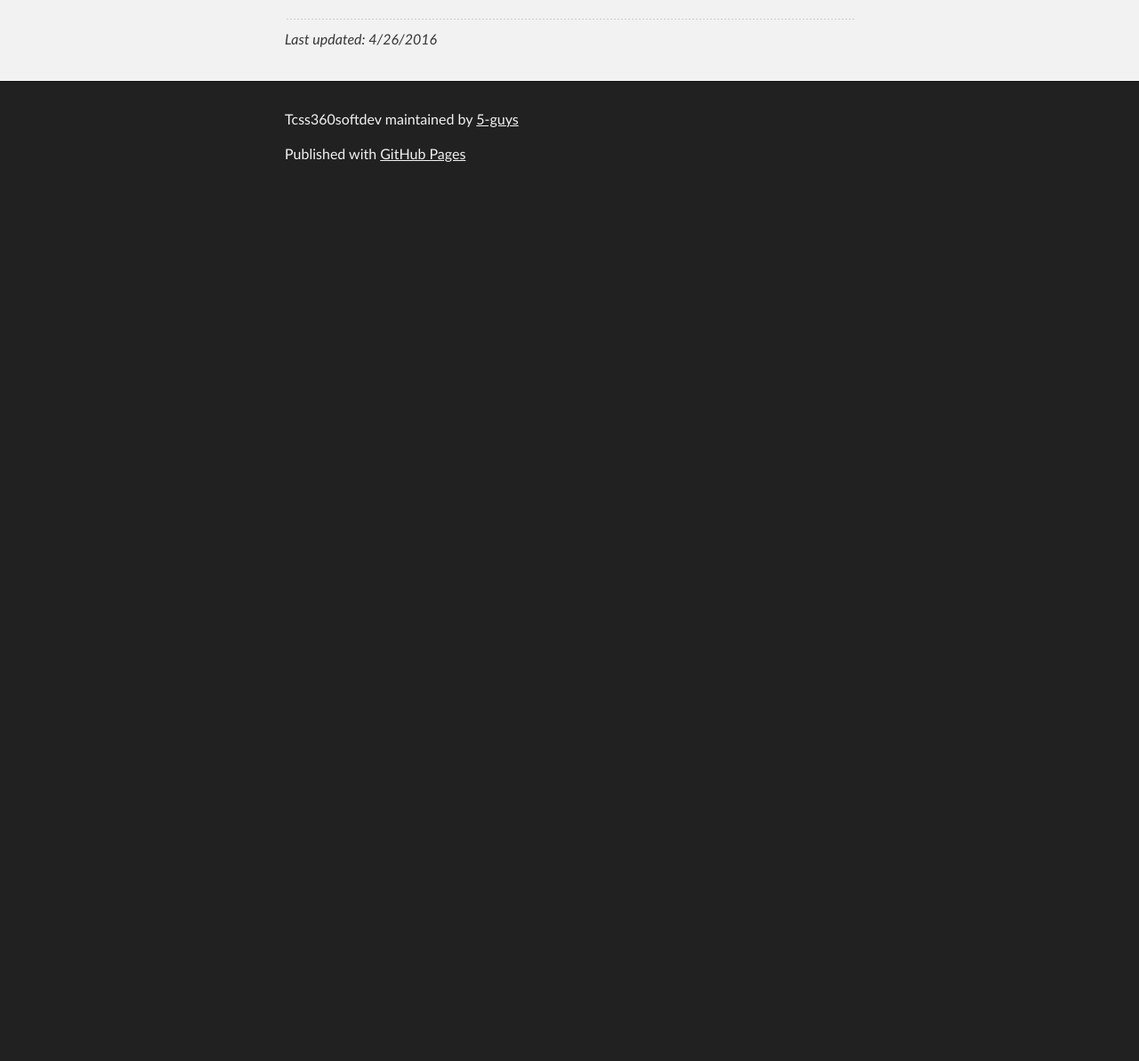
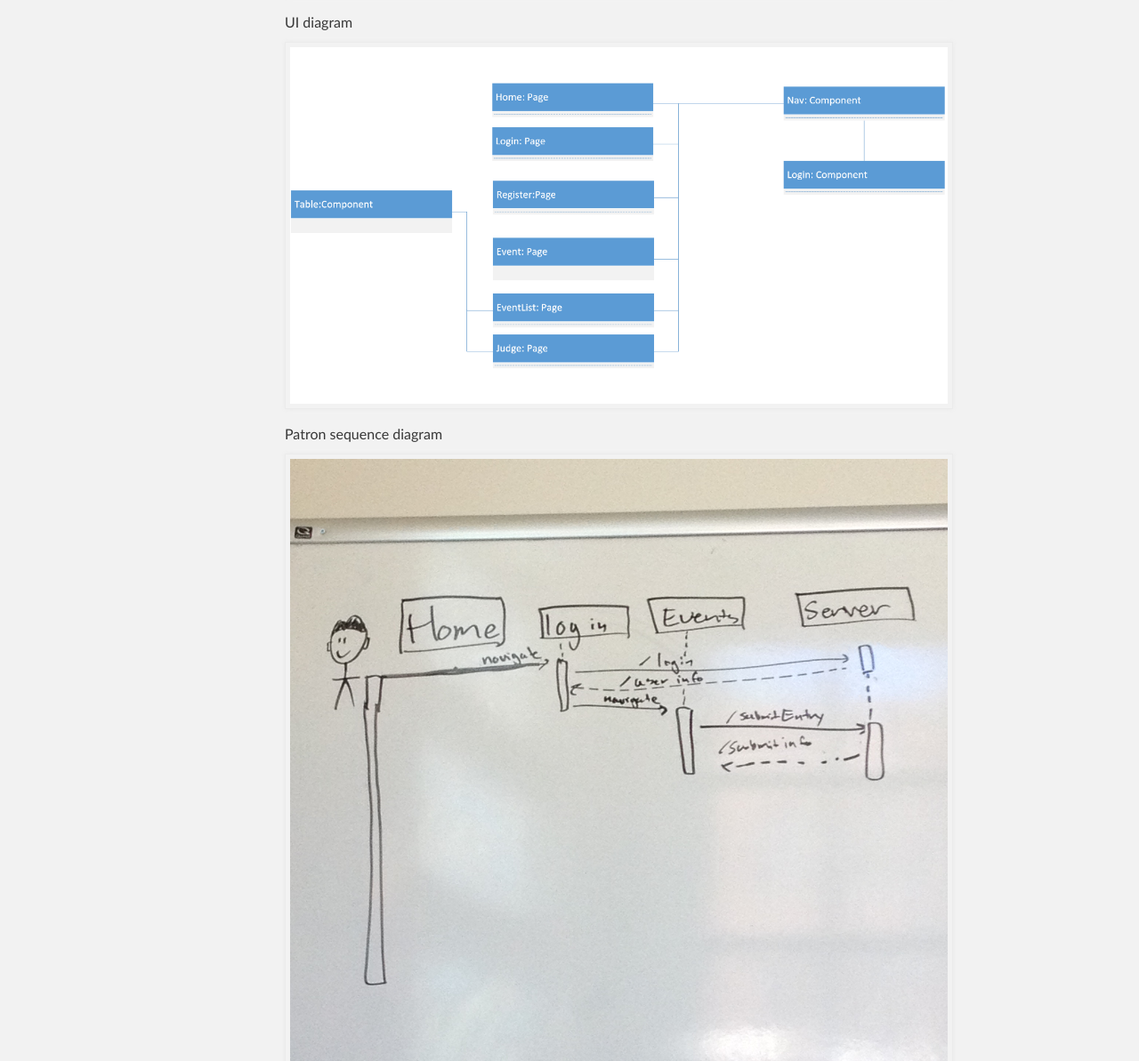
Before and after one commit to e-rowell/5guys, a plain HTML site: page index.html in a window 1280 px wide. Shown: the part 1320-2513 px from the top of the page at 89% size. Before the commit the page ends 1540 px from the top, so only its background shows below. Drawn offline with Linux system fonts and the light colour scheme.

Commit message:
added ui and sequence diagrams

```diff
--- a/index.html
+++ b/index.html
@@ -70,7 +70,14 @@
 <h3>
 <a id="working-on" class="anchor" href="#working-on" aria-hidden="true"><span aria-hidden="true" class="octicon octicon-link"></span></a>What are we working on?</h3>
 <img src="gh-pages/imgs/home_page_screen_shot.png">
-
+<a id="ui-digram" class="anchor" href="#UI_DIAGRAM" aria-hidden="true"><span aria-hidden="true" class="octicon octicon-link"></span></a>UI diagram</h3>
+<img src="gh-pages/imgs/UI_diagram.png">
+<a id="patron-sequence-diagram" class="anchor" href="#patron" aria-hidden="true"><span aria-hidden="true" class="octicon octicon-link"></span></a>Patron sequence diagram</h3>
+<img src="gh-pages/imgs/patron_sequence_dia.jpg">
+<a id="judge-sequence-diagram" class="anchor" href="#judge" aria-hidden="true"><span aria-hidden="true" class="octicon octicon-link"></span></a>Judge sequence diagram</h3>
+<img src="gh-pages/imgs/judge_sequence_dia.jpg">
+<a id="libraian-sequence-diagram" class="anchor" href="#librarian" aria-hidden="true"><span aria-hidden="true" class="octicon octicon-link"></span></a>Libraian sequence diagram</h3>
+<img src="gh-pages/imgs/librarian_sequence_dia.jpg">
 <hr>
 
 <p><em>Last updated: 4/26/2016</em></p>
```
